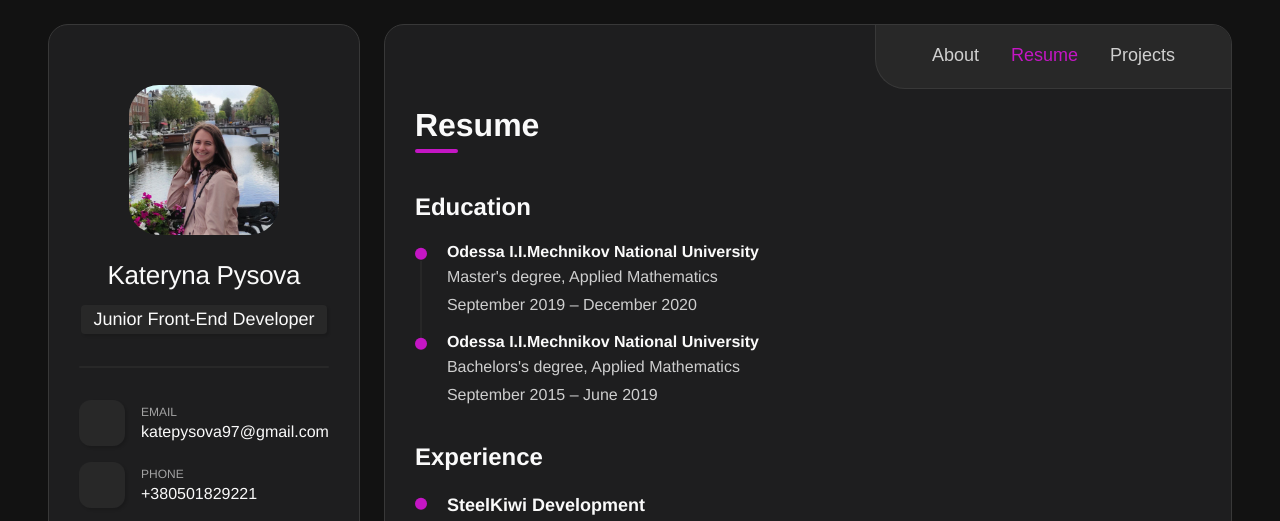
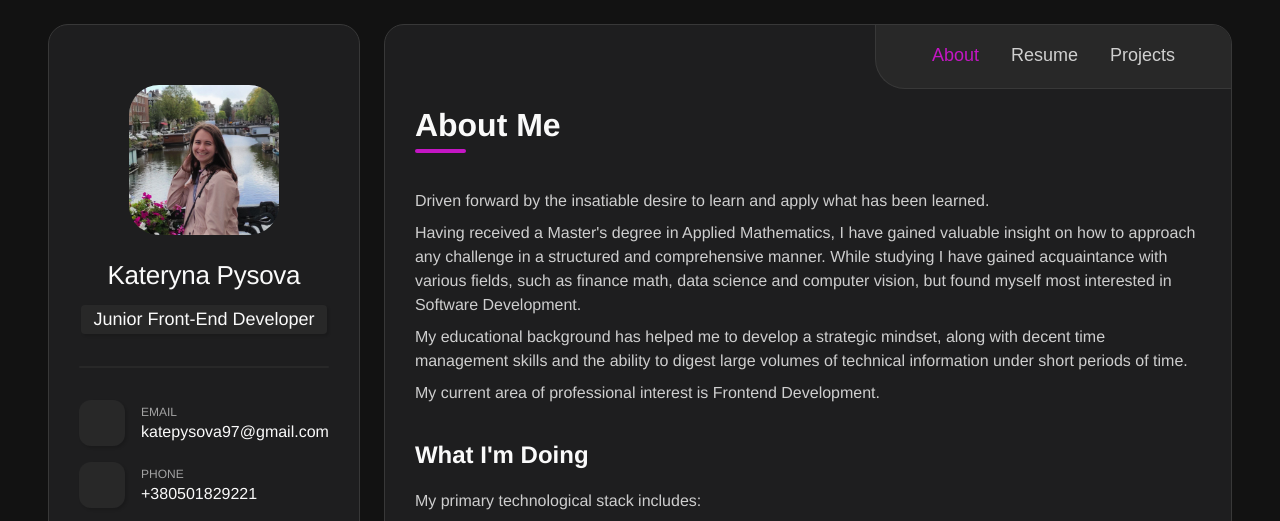
Before and after one commit to katepysova/CV, a website: page src/index.html in a window 1280 px wide. Shown: the top 521 px of the page. Drawn offline with nearby package versions, Linux system fonts and the light colour scheme; files that its build step writes are made by us from their sources.

Commit message:
Fixed default tab

```diff
--- a/src/index.html
+++ b/src/index.html
@@ -122,10 +122,10 @@
           <nav class="nav">
             <ul class="nav__list">
               <li class="nav__item">
-                <button class="nav__btn" data-name="about">About</button>
+                <button class="nav__btn" data-name="about" id="default-open">About</button>
               </li>
               <li class="nav__item">
-                <button class="nav__btn" data-name="resume" id="default-open">
+                <button class="nav__btn" data-name="resume">
                   Resume
                 </button>
               </li>
```
